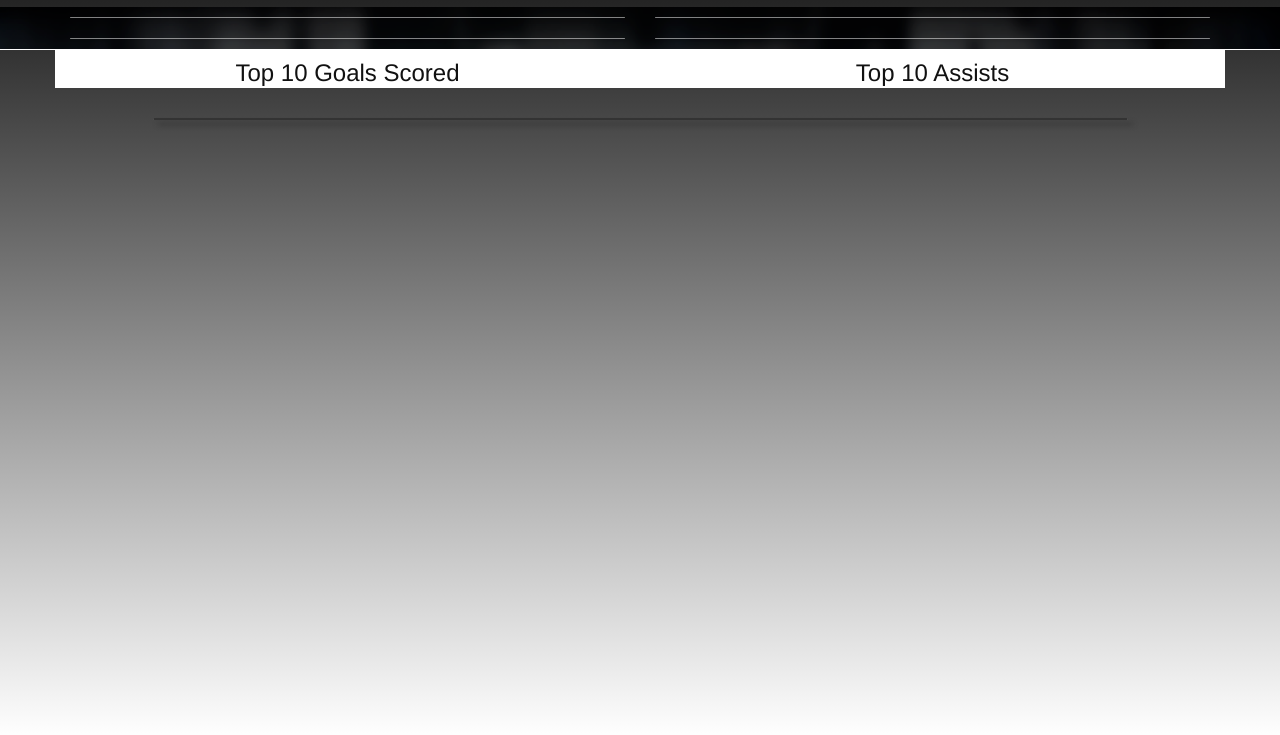
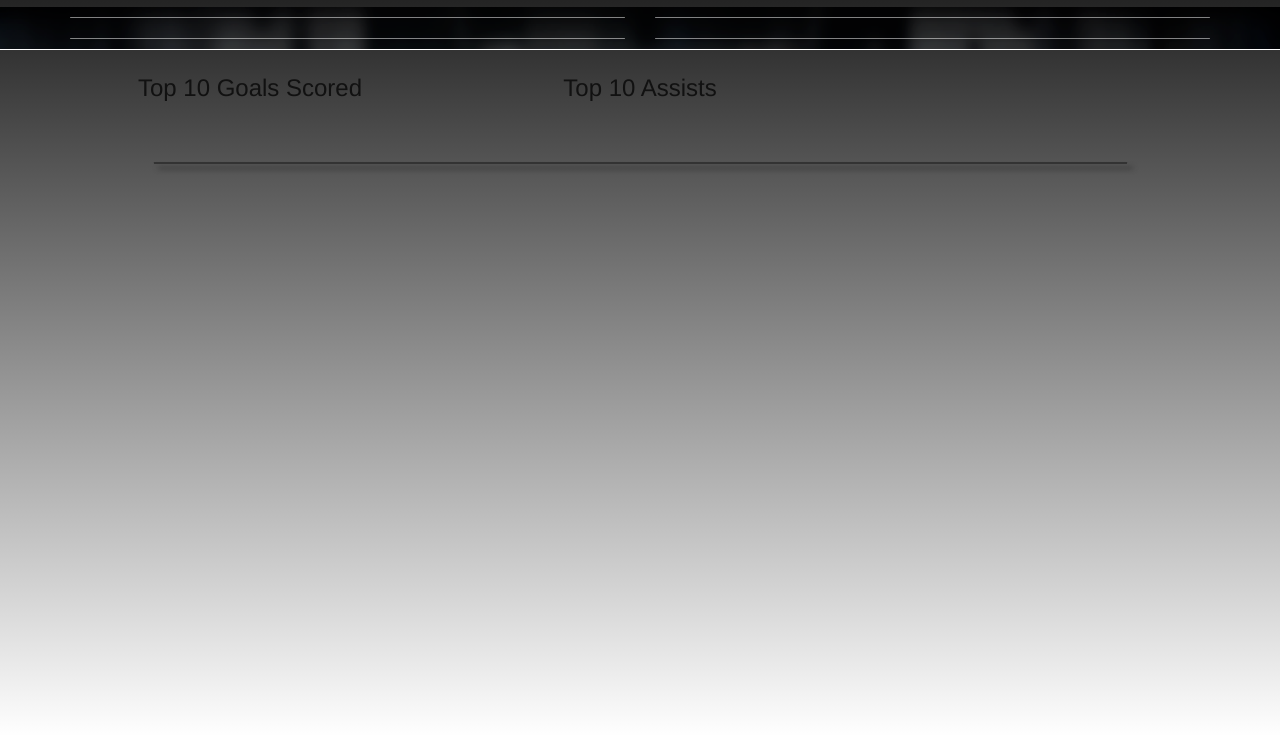
Before and after one commit to aaronmarkle/nhl, a plain HTML site: page index.html in a window 1280 px wide. Shown: the part 63-798 px from the top of the page. Drawn offline with nearby package versions, Linux system fonts and the light colour scheme; no server answers.

Commit message:
style changes #4

```diff
--- a/default.css
+++ b/default.css
@@ -86,7 +86,7 @@ td {
 }
 
 #leaders {
-  background-color: #fff;
+  margin-top: 15px;
 }
 
 #leaders p {
@@ -94,5 +94,13 @@ td {
 }
 
 .leadersImg {
-  min-width: 200px;
+  min-width: 180px;
 }
+
+.leader-title {
+  margin-bottom: 20px !important;
+}
+
+.h5 {
+  margin-top: 0 !important;
+}
--- a/index.html
+++ b/index.html
@@ -27,15 +27,15 @@
   </div>
   <div class="container">
     <div id="leaders" class="row">
-      <div class="col-sm-6">
-        <p class="h3 text-center">Top 10 Goals Scored</p>
+      <div class="col-xs-12 col-md-4">
+        <p class="h3 text-center leader-title">Top 10 Goals Scored</p>
         <div id="goals-img" class="col-sm-6"></div>
-        <div id="goals" class="col-sm-6"></div>
+        <div id="goals" class="col-sm-6 h5"></div>
       </div>
-      <div class="col-sm-6">
-        <p class="h3 text-center">Top 10 Assists</p>
+      <div class="col-xs-12 col-md-4">
+        <p class="h3 text-center leader-title">Top 10 Assists</p>
         <div id="assists-img" class="col-sm-6"></div>
-        <div id="assists" class="col-sm-6"></div>
+        <div id="assists" class="col-sm-6 h5"></div>
       </div>
     </div>
   </div>
```
